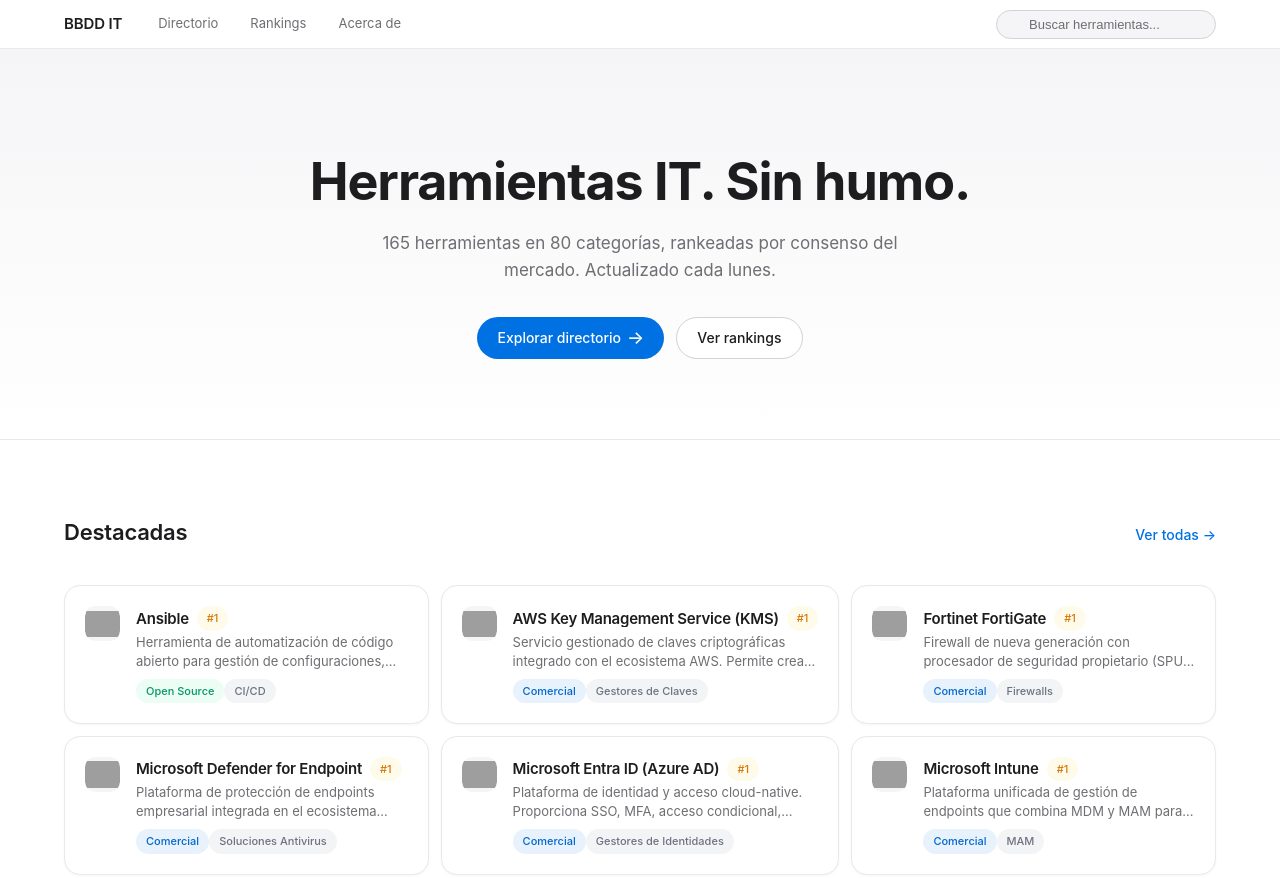
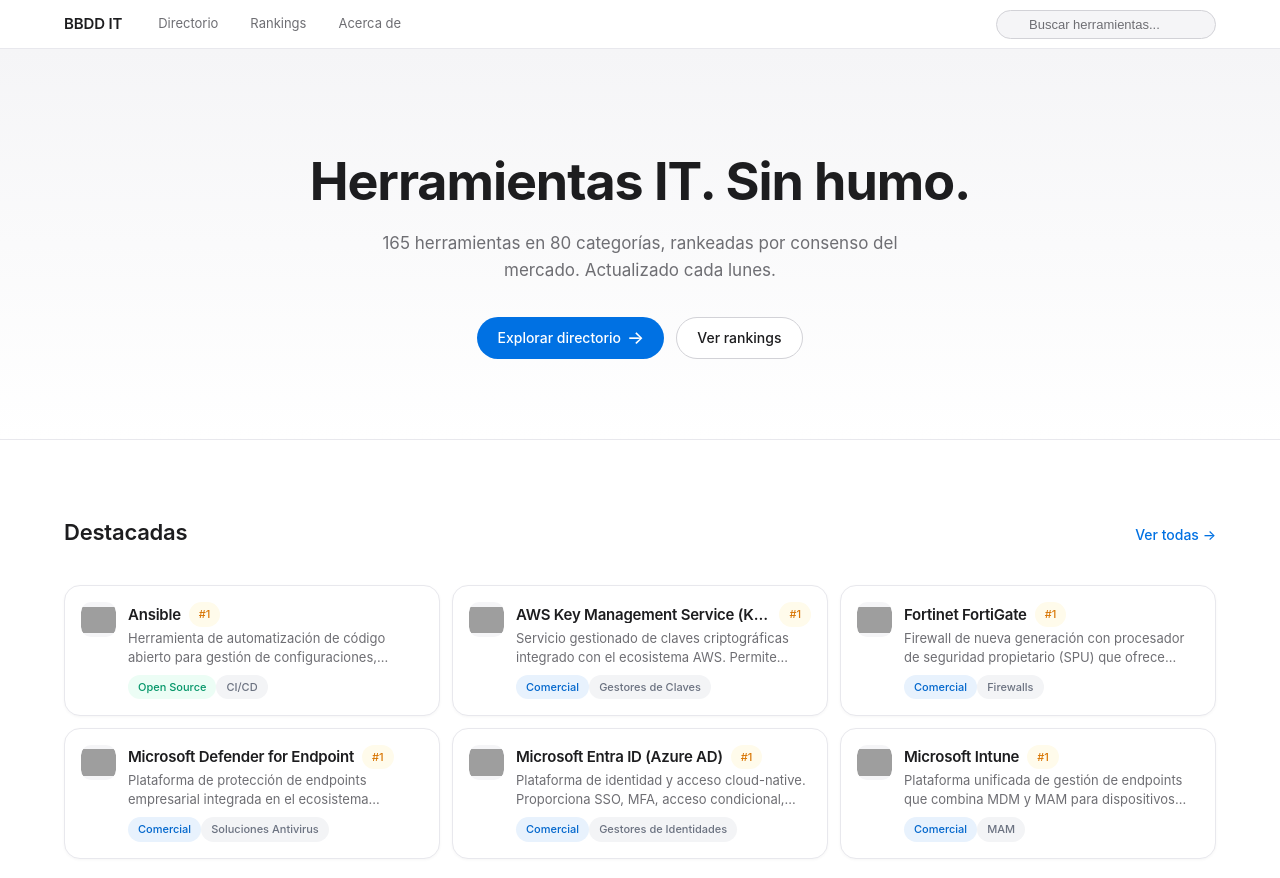
Before and after one commit to moebiuss1/bbdd-it-tools, an Astro site: page / in a window 1280 px wide. Shown: the top 878 px of the page. Built offline with nearby package versions, Linux system fonts and the light colour scheme; Astro itself is replaced by a stand-in of ours; grey boxes are pictures that could not be loaded.

Commit message:
fix: cards mismo tamaño, min-width grid items

```diff
--- a/src/styles/global.css
+++ b/src/styles/global.css
@@ -83,7 +83,7 @@
 .section-header{display:flex;align-items:flex-end;justify-content:space-between;margin-bottom:40px}
 
 /* Tool card */
-.tool-card{display:flex;align-items:flex-start;gap:16px;padding:20px}
+.tool-card{display:flex;align-items:flex-start;gap:12px;padding:16px;height:100%}
 .tool-avatar{display:flex;align-items:center;justify-content:center;width:35px;height:35px;border-radius:10px;background:#f5f5f7;font-size:14px;font-weight:700;color:#8e8e93;flex-shrink:0;overflow:hidden}
 .tool-avatar img{width:100%;height:100%;object-fit:contain;border-radius:8px}
 .tool-name{font-size:15px;font-weight:600;color:#1d1d1f;overflow:hidden;text-overflow:ellipsis;white-space:nowrap}
@@ -164,6 +164,7 @@
 /* Grid utilities */
 @media(min-width:640px){.sm\:grid-cols-2{grid-template-columns:repeat(2,1fr)}.sm\:block{display:block}.sm\:inline{display:inline}}
 @media(min-width:1024px){.lg\:grid-cols-3{grid-template-columns:repeat(3,1fr)}}
+.grid{gap:12px}.grid>*{min-width:0}
 
 /* Score badge */
 .score-badge{position:relative;width:52px;height:52px;display:flex;align-items:center;justify-content:center;flex-shrink:0}
```
